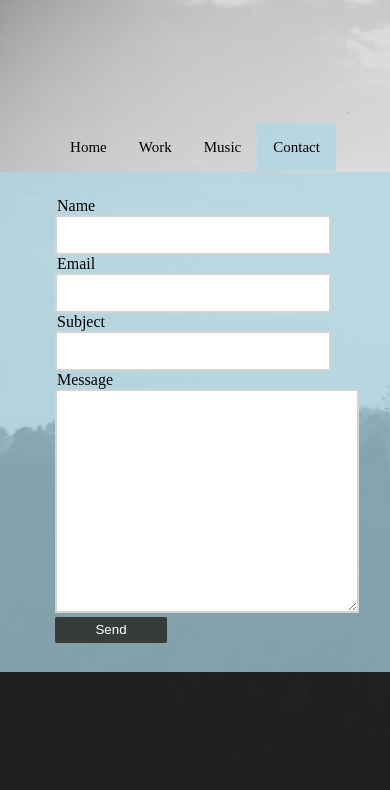
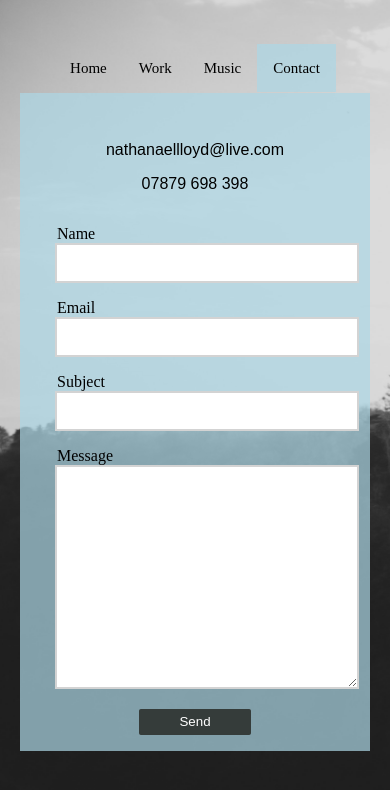
Before and after one commit to nathanaellloyd/portfolio-site, a React (Create React App) app: page /contact in a window 390 px wide. Shown: the top 790 px of the page. Built offline with nearby package versions, Linux system fonts and the light colour scheme.

Commit message:
fix small device responsiveness and improve contact page

```diff
--- a/src/App.js
+++ b/src/App.js
@@ -12,11 +12,11 @@ function App() {
         <NavBar />
         <Switch>
           <Route exact path="/">
-          <Hero />
+              <Hero />
           </Route>
-        <Route exact path="/contact">
+          <Route exact path="/contact">
               <Contact />
-        </Route>
+          </Route>
       </Switch>
       </div>
     </Router>
--- a/src/Components/Contact.js
+++ b/src/Components/Contact.js
@@ -47,7 +47,15 @@ function Contact() {
 
     <>
 
-    <div className="blue-square">
+    <div className="contact-square">
+
+    <div className="form-wrap">
+
+
+    <div className="small-contact-text">
+      <p>nathanaellloyd@live.com</p>
+      <p>07879 698 398</p>
+    </div>
 
     <form onSubmit={ sendEmail } name="contact" action="/" method="POST" data-netlify="true" >
 
@@ -96,7 +104,10 @@ function Contact() {
 
 		  </form>
 
-        </div>
+
+      </div>
+
+      </div>
 
         </>
 
--- a/src/Styling/body.css
+++ b/src/Styling/body.css
@@ -1,3 +1,5 @@
+
+@media (min-height: 800px) {
 body {
     height: 90vh;
     padding: 0;
@@ -5,7 +7,18 @@ body {
     align-content: center;
     justify-content: center;
   }
+}
 
+@media (max-height: 800px) {
+  body {
+    padding: 0;
+    display: grid;
+    align-content: center;
+    justify-content: center;
+  }
+}
+
+@media (min-height: 800px) {
   .whole-body::before {
     content: "";
     top: 0;
@@ -18,13 +31,19 @@ body {
     background-size: cover;
     filter: blur(0.5px) grayscale(100%);
   }
+}
 
-  .blue-square {
-    width: 400px;
-    height: 500px;
-    display: grid;
-    place-items: center;
-    color: black;
-    background: rgba(173, 216, 230, 0.7);
-    position: relative;
+@media (max-height: 800px) {
+  .whole-body::before {
+  content: "";
+  top: 0;
+  left: 0;
+  bottom: 0;
+  width: 100%;
+  height: 800px;
+  position: absolute;
+  background-image: url('../images/background.jpg');
+  background-size: cover;
+  filter: blur(0.5px) grayscale(100%);
+  }
 }
--- a/src/Styling/contact.css
+++ b/src/Styling/contact.css
@@ -1,12 +1,3 @@
-legend {
-    font-family: "Avenir";
-}
-
-input {
-    font-family: "Avenir";
-    width: 90%;
-}
-
 /* @media (max-width: 900px) {
     form {
         text-align: center;
@@ -35,16 +26,6 @@ input {
     }
 }
  */
-textarea {
-    width: 100%;
-    min-height: 200px;
-    resize: vertical;
-    font-size: 20px;
-    border-style: solid;
-    border-color: lightgray;
-    border-width: 2px;
-    padding: 10px;
-}
 
 /*
 
@@ -60,16 +41,69 @@ textarea {
     }
 } */
 
+.form-wrap {
+    text-align: center;
+}
+
+legend {
+    font-family: "Avenir";
+    padding-top: 1rem;
+    text-align: left;
+}
+
+input {
+    font-family: "Avenir";
+    width: 100%;
+}
+
+@media (min-width: 400px) {
+    .contact-square {
+        width: 500px;
+        height: 100%;
+        display: grid;
+        text-align: center;
+        place-items: center;
+        color: black;
+        background: rgba(173, 216, 230, 0.7);
+        position: relative;
+    }
+}
+
+@media (max-width: 400px) {
+    .contact-square {
+        width: 350px;
+        height: 100%;
+        display: grid;
+        place-items: center;
+        color: black;
+        background: rgba(173, 216, 230, 0.7);
+        position: relative;
+
+    }
+}
+
+textarea {
+    width: 100%;
+    min-height: 200px;
+    resize: vertical;
+    font-size: 20px;
+    border-style: solid;
+    border-color: lightgray;
+    border-width: 2px;
+    padding: 10px;
+}
+
 button {
+    margin-top: 3rem;
     min-height: 2rem;
-    font-size: 22px;
 }
 
 .input-button {
+    margin-top: 1rem;
+    margin-bottom: 1rem;
     display:inline-block;
     padding:0.35em 1.2em;
     border:0.1em solid #353c3a;
-    margin:0 0.3em 0.3em 0;
     border-radius:0.12em;
     box-sizing: border-box;
     text-decoration:none;
@@ -93,3 +127,8 @@ input {
     border-color: lightgray;
     padding: 10px;
 }
+
+.small-contact-text {
+    font-family: 'Avenir',sans-serif;
+    margin-top: 3rem;
+}
--- a/src/Styling/hero.css
+++ b/src/Styling/hero.css
@@ -1,3 +1,29 @@
+@media (min-width: 400px) {
+    .blue-square {
+        width: 400px;
+        height: 500px;
+        display: grid;
+        place-items: center;
+        color: black;
+        background: rgba(173, 216, 230, 0.7);
+        position: relative;
+    }
+}
+
+@media (max-width: 400px) {
+    .blue-square {
+        width: 300px;
+        height: 400px;
+        display: grid;
+        place-items: center;
+        color: black;
+        background: rgba(173, 216, 230, 0.7);
+        position: relative;
+
+    }
+}
+
+
 @media (max-width: 450px) {
     .hero-title {
     width: 300px;
--- a/src/Styling/navbar.css
+++ b/src/Styling/navbar.css
@@ -37,6 +37,7 @@ ul {
 }
 
 .link {
+    text-decoration: none;
     font-size: 15px;
     font-family: "Avenir";
     color: black;
```
